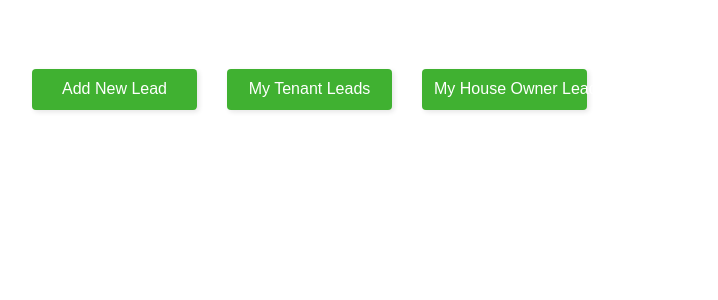
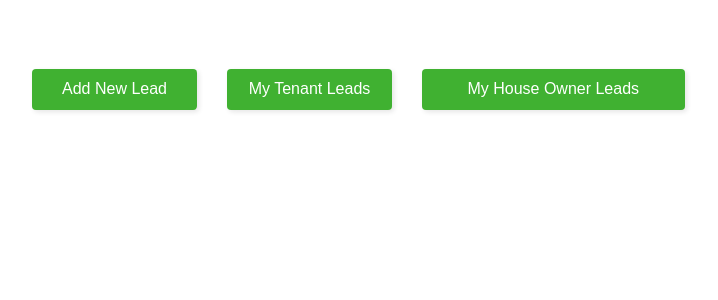
Before and after one commit to Halanx/Halanx-Leads-Management-Tool, a Django app: template lead_managers/templates/home_page.html in a window 1280 px wide. Shown: the part 51-351 px from the top of the page, without its empty margins (59-777 px from the left). Run offline with Django 3.2, Linux system fonts and the light colour scheme; the template is opened without the code that fills it, so the values that code supplies are empty; some libraries are stand-ins or nearby versions.

Commit message:
minor fix

```diff
--- a/lead_managers/templates/home_page.html
+++ b/lead_managers/templates/home_page.html
@@ -21,7 +21,7 @@ Home
                 </button>
             </div>
 
-            <div class="col-sm-2">
+            <div class="col-sm-3">
                 <button type="submit" class="btn btn-green btn-block"
                         onclick="window.location.href='{{ leads_list_page_url }}?type=house_owner_lead'">
                     My House Owner Leads
--- a/lead_managers/views.py
+++ b/lead_managers/views.py
@@ -144,7 +144,8 @@ def leads_list_view(request):
         leads = TenantLead.objects.select_related('source', 'status', 'permanent_address', 'preferred_location'
                                                   ).filter(managed_by=lead_manager).order_by('-updated_at')
     elif lead_type == HOUSE_OWNER_LEAD:
-        leads = lead_manager.managed_house_owner_leads.all().order_by('-updated_at')
+        leads = HouseOwnerLead.objects.select_related('source', 'status', 'permanent_address', 'house_address'
+                                                      ).filter(managed_by=lead_manager).order_by('-updated_at')
     else:
         leads = None
     return render(request, 'leads_list_page.html', {'lead_type': lead_type,
```
